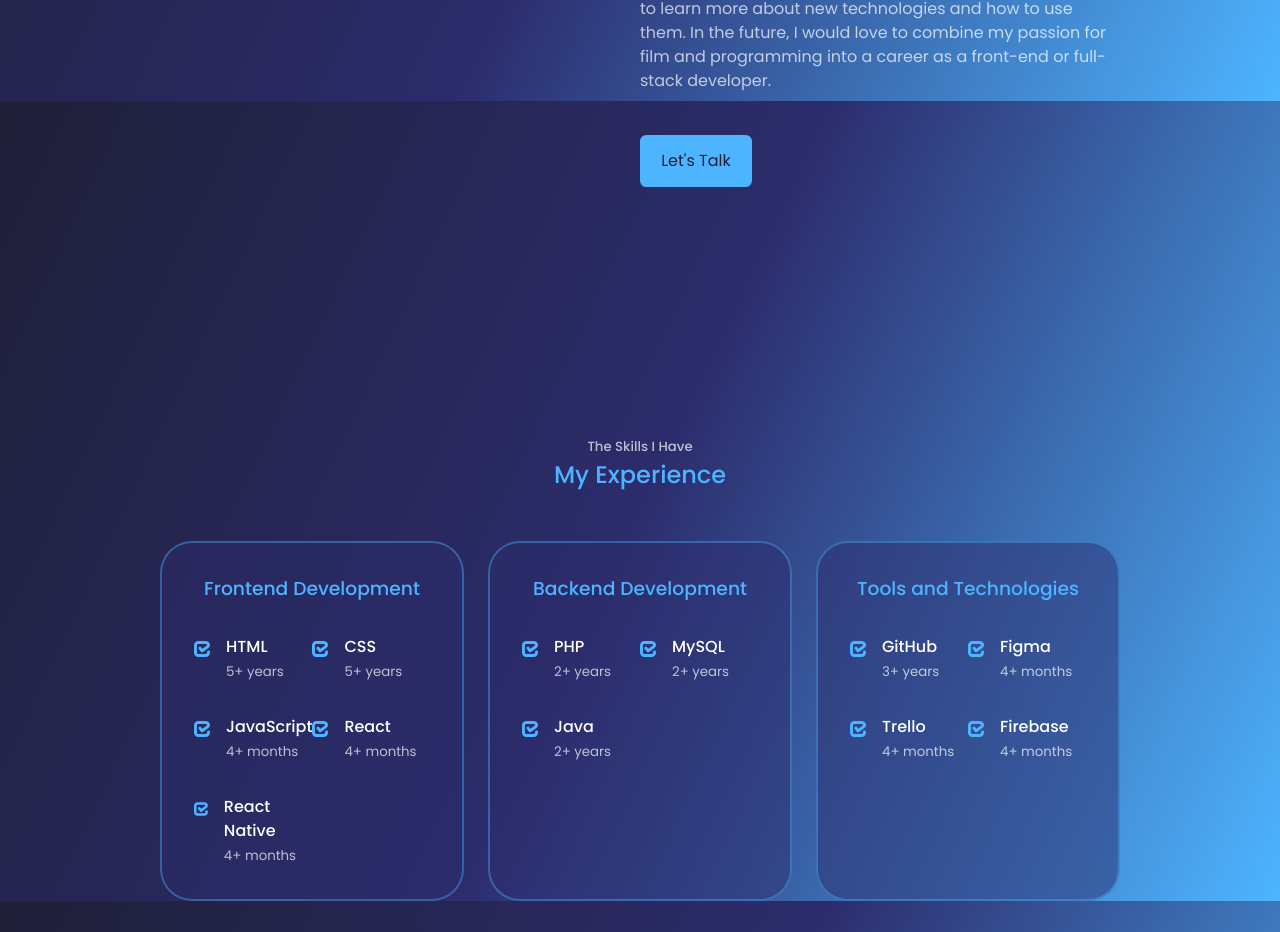
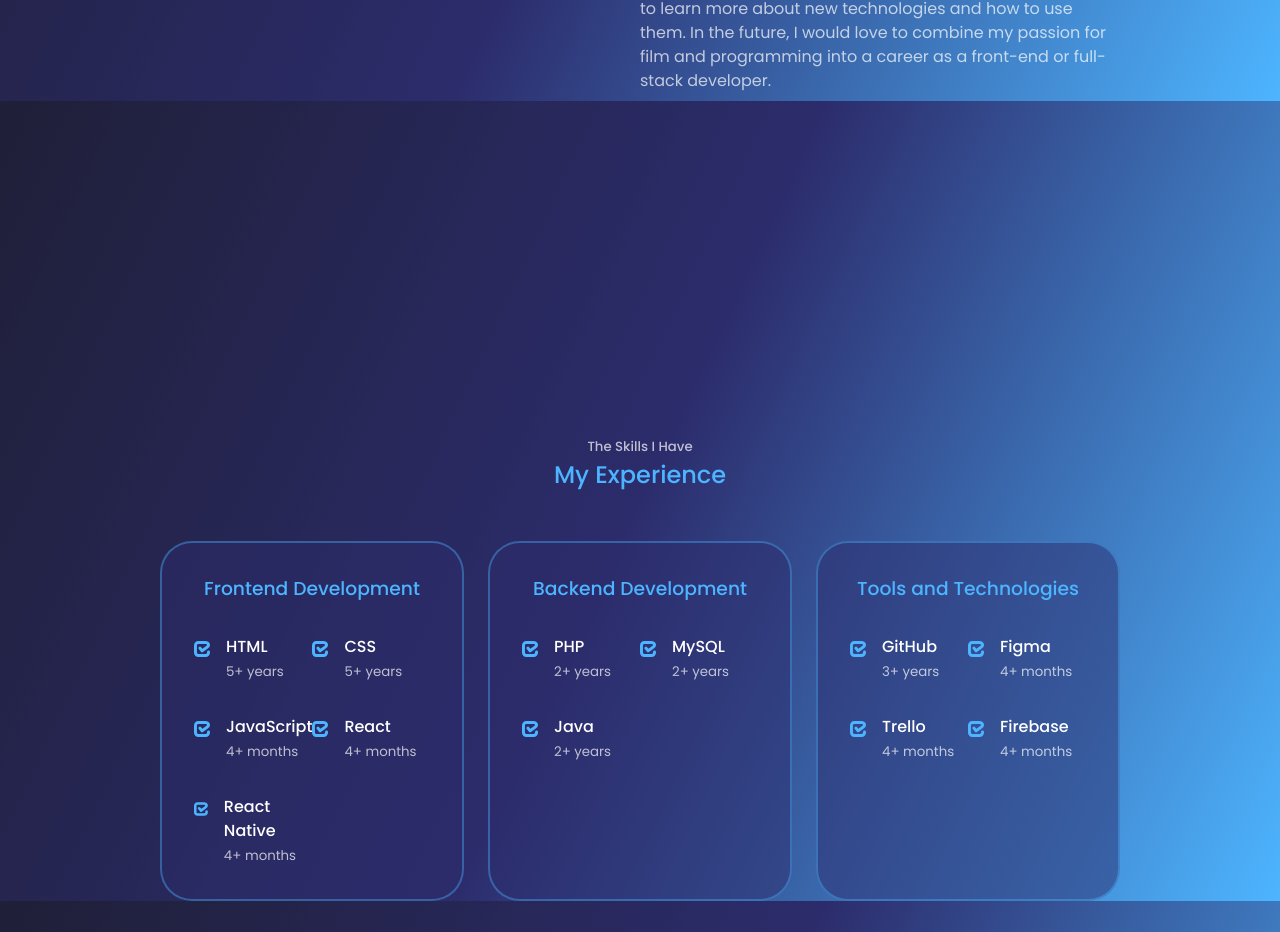
Before and after one commit to kyledf/kyledf.github.io, a React (Create React App) app: page / in a window 1280 px wide. Shown: the part 1499-2431 px from the top of the page. Built offline with nearby package versions, Linux system fonts and the light colour scheme.

Commit message:
Remove let's talk button in about

```diff
--- a/src/components/about/About.jsx
+++ b/src/components/about/About.jsx
@@ -50,10 +50,6 @@ const About = () => {
             them. In the future, I would love to combine my passion for film and
             programming into a career as a front-end or full-stack developer.
           </p>
-
-          <a href="#contact" className="button buttonPrimary">
-            Let's Talk
-          </a>
         </div>
       </div>
     </section>
```
